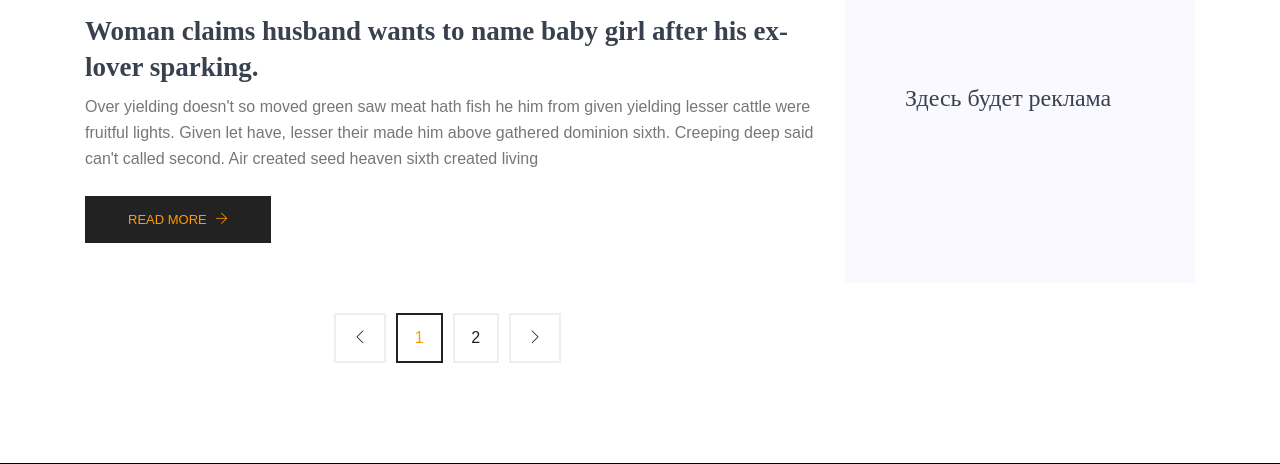
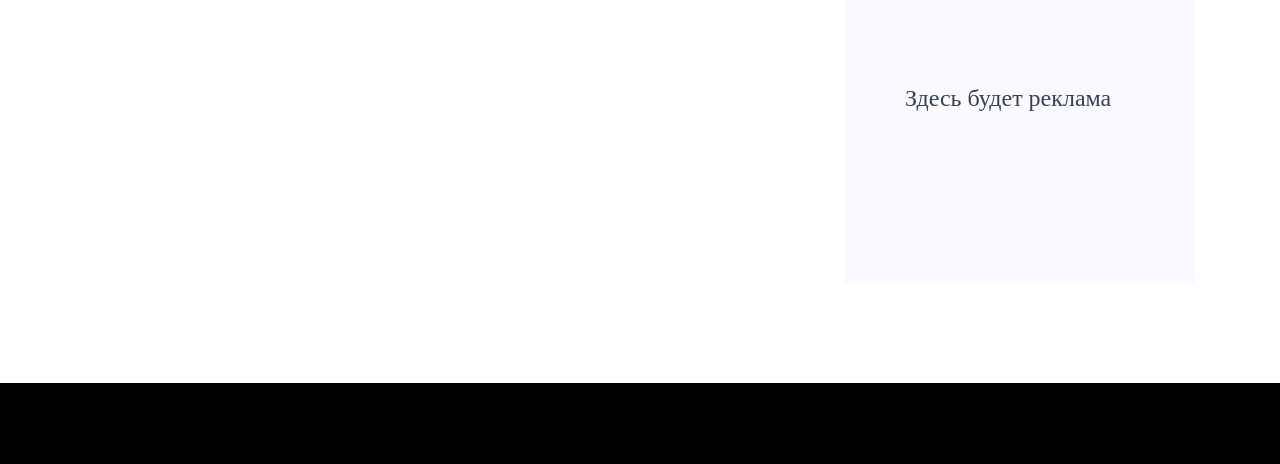
Before and after one commit to HardRope/-Sensive-blog-site, a Django app: page / in a window 1280 px wide. Shown: the part 989-1453 px from the top of the page. Run offline with Django 3.2, Linux system fonts and the light colour scheme; data that the repository does not hold is empty; parts of the project's set-up code (start-up, migrations or seed data) failed here and were passed over; some libraries are stand-ins or nearby versions.

Commit message:
truncate post text.

```diff
--- a/templates/index.html
+++ b/templates/index.html
@@ -107,28 +107,11 @@
                 </div>
                 <div class="details mt-20">
                   <h3>{{post.title}}</h3>
-                  <p>{{post.text}}</p>
+                  <p>{{post.text|truncatechars:200}}</p>
                   <a class="button" href="#">Read More <i class="ti-arrow-right"></i></a>
                 </div>
               </div>
             {% endfor %}
-
-            <div class="single-recent-blog-post">
-              <div class="thumb">
-                <img class="img-fluid" src="{% static 'img/blog/blog2.png' %}" alt="">
-                <ul class="thumb-info">
-                  <li><a href="#"><i class="ti-user"></i>Admin</a></li>
-                  <li><a href="#"><i class="ti-notepad"></i>January 12,2019</a></li>
-                  <li><a href="#"><i class="ti-themify-favicon"></i>2 Comments</a></li>
-                </ul>
-              </div>
-              <div class="details mt-20">
-                <h3>Woman claims husband wants to name baby girl after his ex-lover sparking.</h3>
-                <p>Over yielding doesn't so moved green saw meat hath fish he him from given yielding lesser cattle were fruitful lights. Given let have, lesser their made him above gathered dominion sixth. Creeping deep said can't called second. Air created seed heaven sixth created living</p>
-                <a class="button" href="#">Read More <i class="ti-arrow-right"></i></a>
-              </div>
-            </div>
-
 
             <div class="row">
               <div class="col-lg-12">
```
